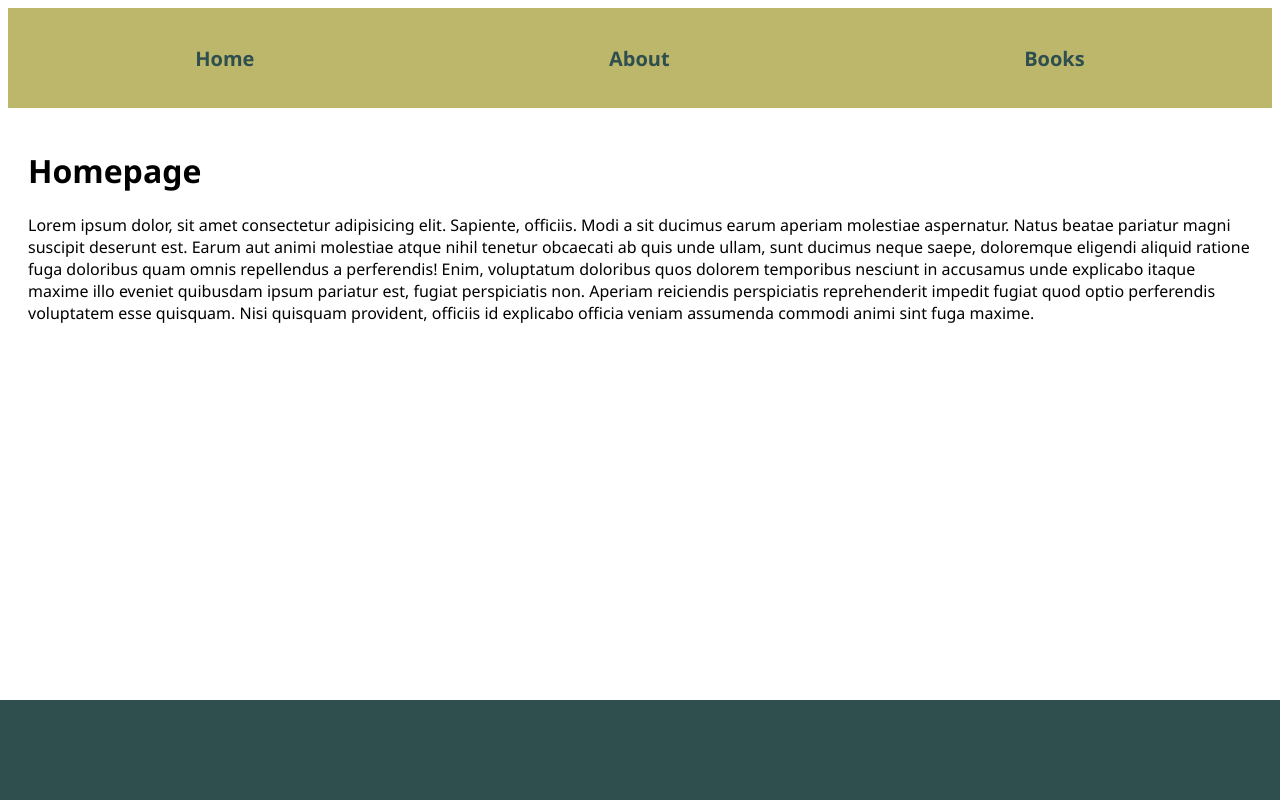
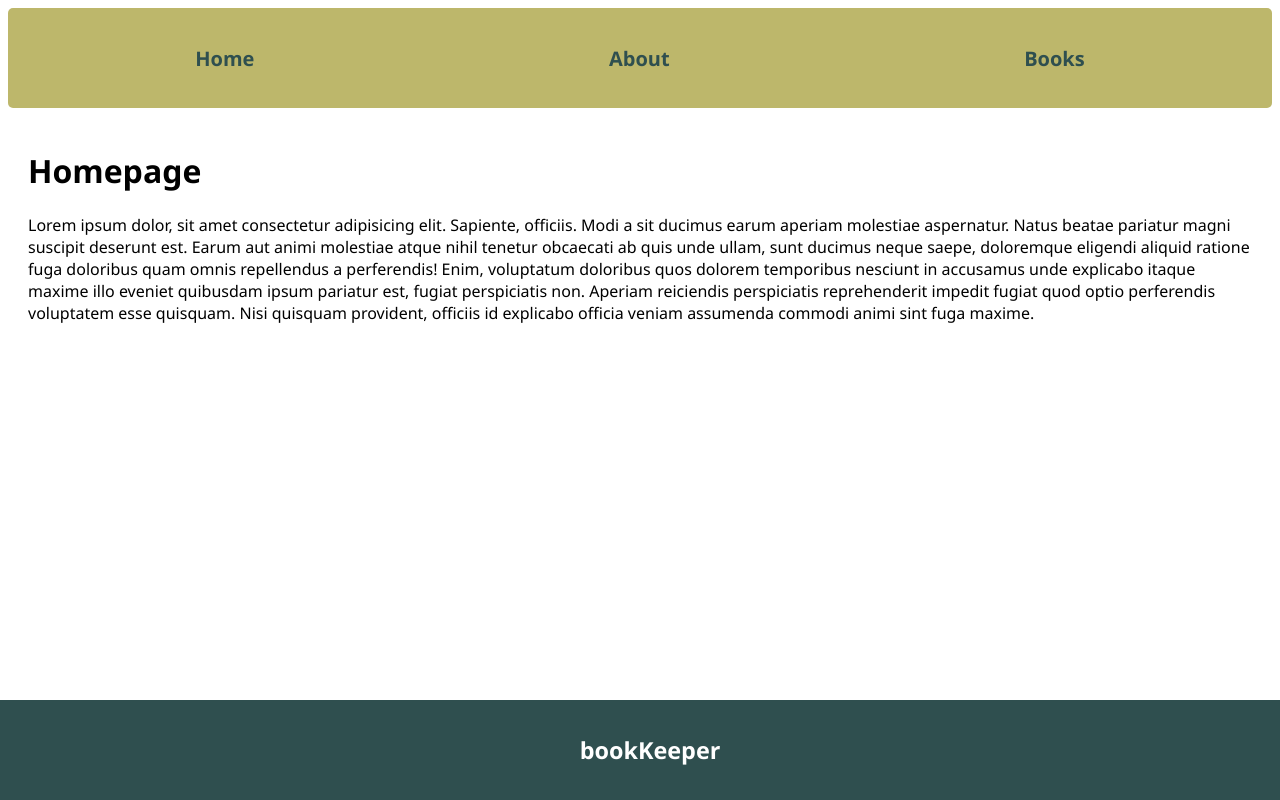
Before and after one commit to lauble/book-keeper, a Vue app: page / in a window 1280 px wide. Built offline with nearby package versions, Linux system fonts and the light colour scheme.

Commit message:
add styling to App.vue

```diff
--- a/src/App.vue
+++ b/src/App.vue
@@ -13,7 +13,9 @@ import { RouterLink, RouterView } from 'vue-router'
 
   <RouterView />
 
-  <footer></footer>
+  <footer>
+    <h3>bookKeeper</h3>
+  </footer>
 </template>
 
 <style scoped>
@@ -37,6 +39,7 @@ nav {
   align-items: center;
   padding: 10px;
   background-color: darkkhaki;
+  border-radius: 5px;
   font-size: 20px;
   font-weight: bold;
 }
```
